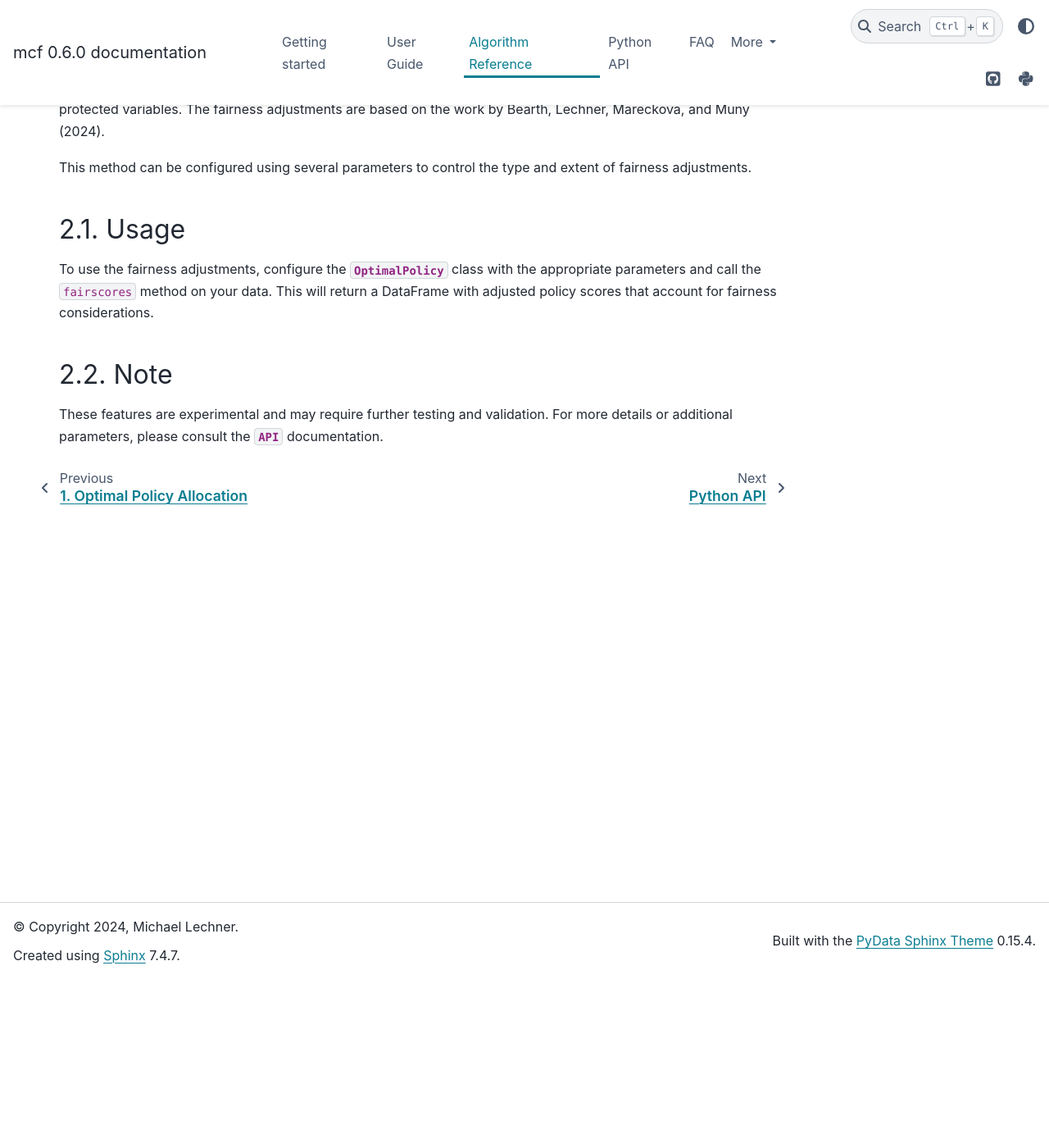
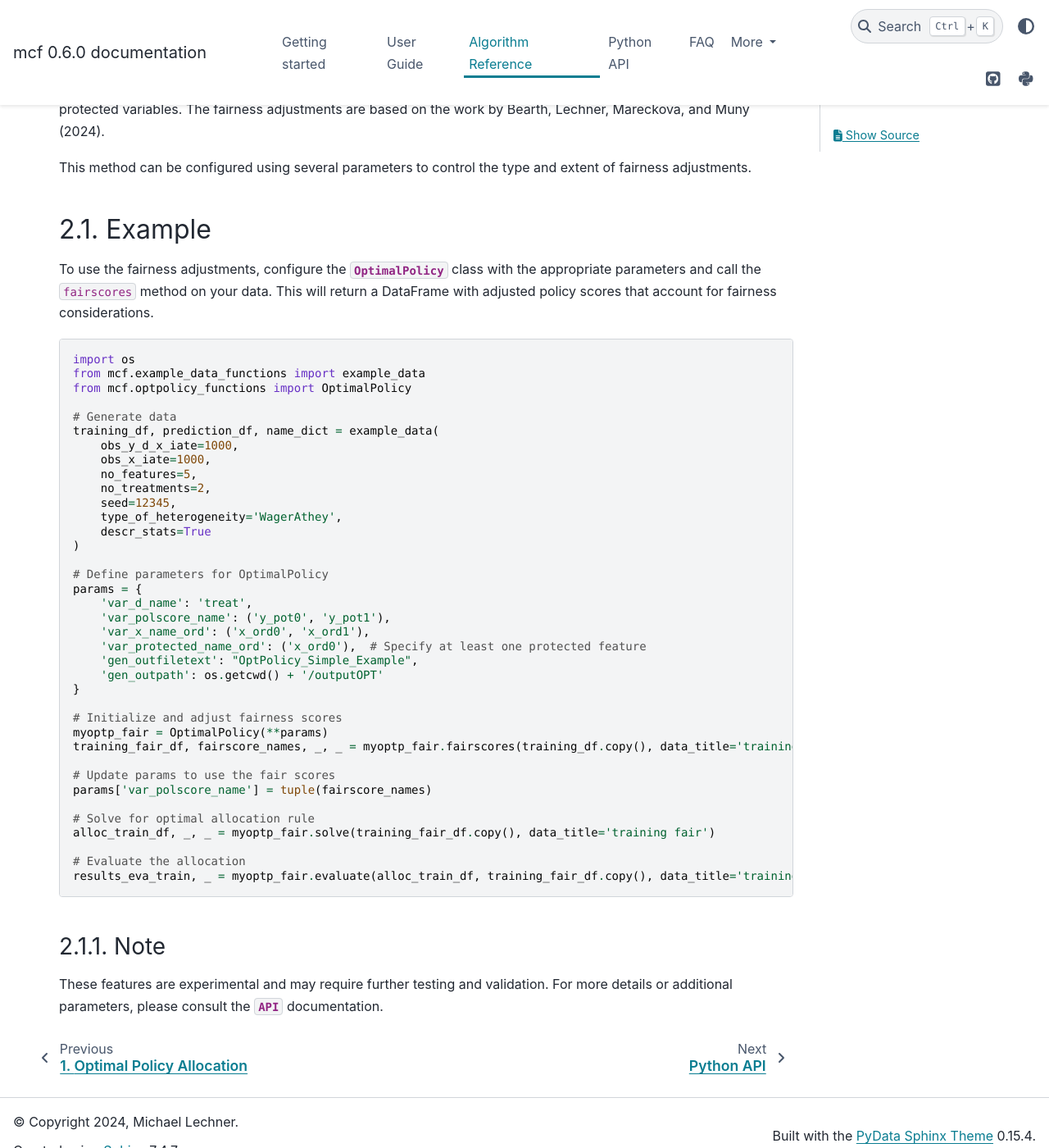
Before and after one commit to MCFpy/mcf, a Sphinx documentation site: the page built from docs/source/algorithm_reference/fairscores.rst, in a window 1280 px wide and 1400 px high, scrolled down 206 px. Shown: the whole window at 82% size. Built offline with Sphinx 7.4.7 and the PyData theme 0.15.4, drawn with Linux system fonts in a browser that asks for light colours.

Commit message:
Update fairscores.rst

```diff
--- a/docs/source/algorithm_reference/fairscores.rst
+++ b/docs/source/algorithm_reference/fairscores.rst
@@ -7,9 +7,49 @@
 
 This method can be configured using several parameters to control the type and extent of fairness adjustments.
 
-Usage
-------
+Example
+~~~~~~~~~
 To use the fairness adjustments, configure the :py:class:`~optpolicy_functions.OptimalPolicy` class with the appropriate parameters and call the ``fairscores`` method on your data. This will return a DataFrame with adjusted policy scores that account for fairness considerations.
+
+.. code-block:: python
+
+    import os
+    from mcf.example_data_functions import example_data
+    from mcf.optpolicy_functions import OptimalPolicy
+
+    # Generate data
+    training_df, prediction_df, name_dict = example_data(
+        obs_y_d_x_iate=1000,
+        obs_x_iate=1000,
+        no_features=5,
+        no_treatments=2,
+        seed=12345,
+        type_of_heterogeneity='WagerAthey',
+        descr_stats=True
+    )
+
+    # Define parameters for OptimalPolicy
+    params = {
+        'var_d_name': 'treat',
+        'var_polscore_name': ('y_pot0', 'y_pot1'),
+        'var_x_name_ord': ('x_ord0', 'x_ord1'),
+        'var_protected_name_ord': ('x_ord0'),  # Specify at least one protected feature
+        'gen_outfiletext': "OptPolicy_Simple_Example",
+        'gen_outpath': os.getcwd() + '/outputOPT'
+    }
+
+    # Initialize and adjust fairness scores
+    myoptp_fair = OptimalPolicy(**params)
+    training_fair_df, fairscore_names, _, _ = myoptp_fair.fairscores(training_df.copy(), data_title='training')
+
+    # Update params to use the fair scores
+    params['var_polscore_name'] = tuple(fairscore_names)
+
+    # Solve for optimal allocation rule
+    alloc_train_df, _, _ = myoptp_fair.solve(training_fair_df.copy(), data_title='training fair')
+
+    # Evaluate the allocation
+    results_eva_train, _ = myoptp_fair.evaluate(alloc_train_df, training_fair_df.copy(), data_title='training fair')
 
 Note
 ------
```
